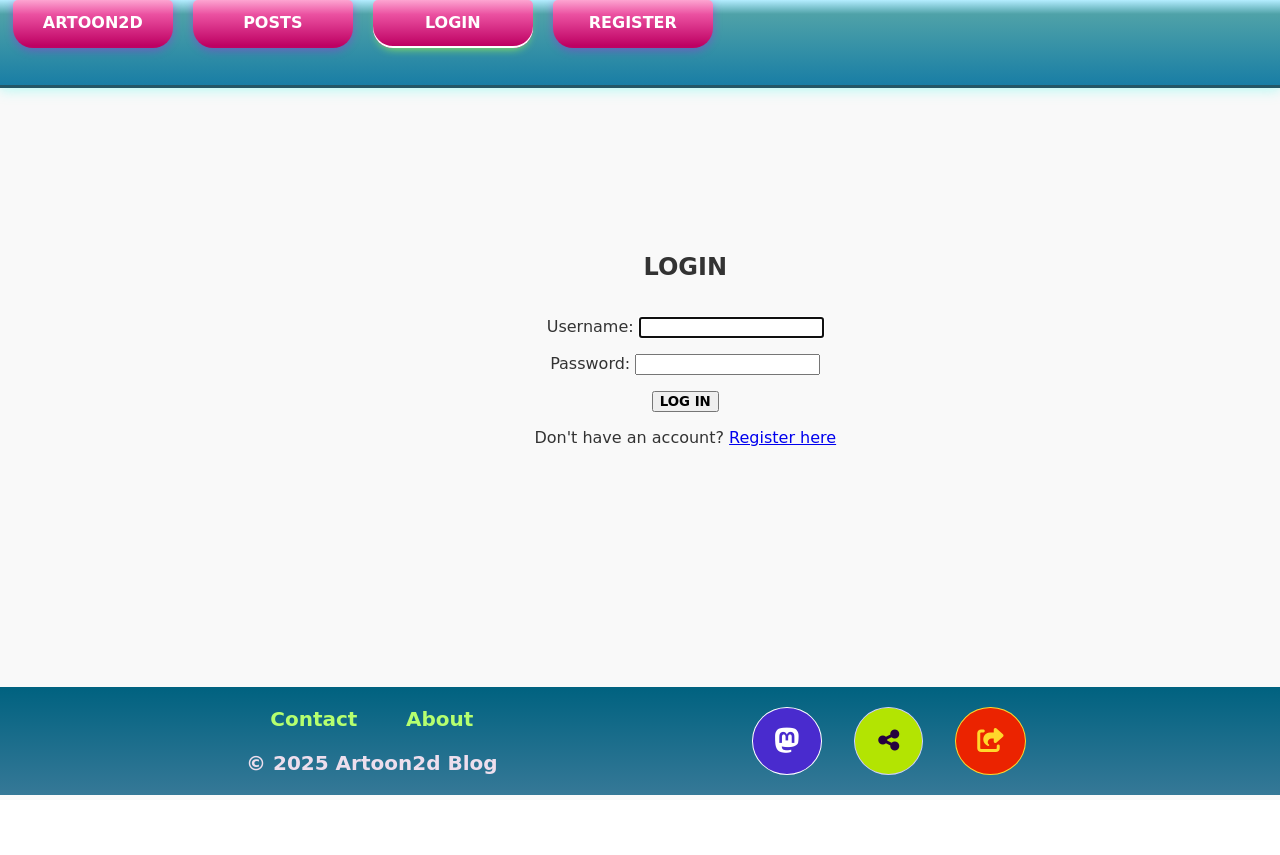
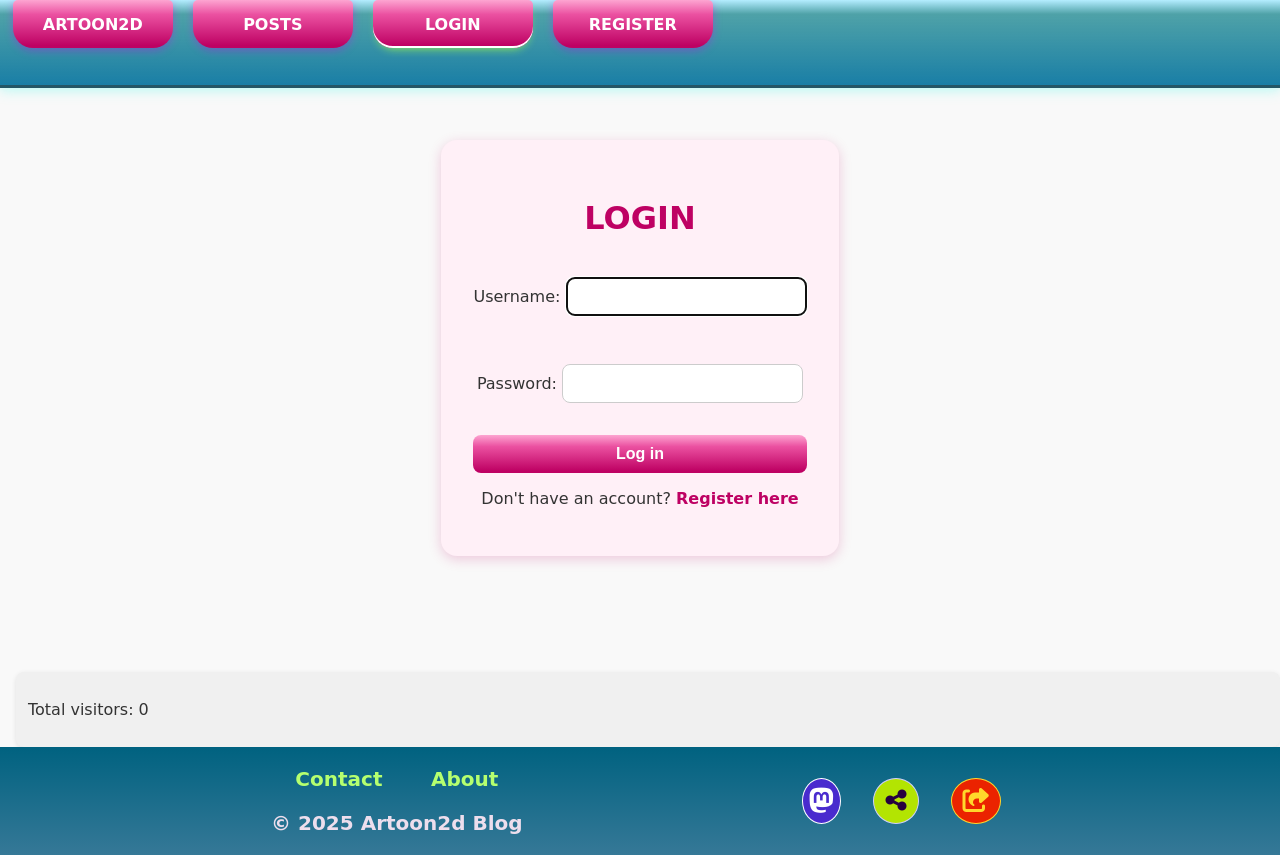
Before and after one commit to hearthdesign/artoon2d, a Django app: page /accounts/login/ in a window 1280 px wide. Before the commit the page ends 795 px from the top, so only its background shows below. Run offline with Django 4.2, Linux system fonts and the light colour scheme; data that the repository does not hold is empty; parts of the project's set-up code (start-up, migrations or seed data) failed here and were passed over.

Commit message:
Add: visitor counter functionality Update: templates for visitor display Enhance: login page styling

```diff
--- a/artoon2d/settings.py
+++ b/artoon2d/settings.py
@@ -53,6 +53,7 @@ TEMPLATES = [
                 'django.template.context_processors.request',
                 'django.contrib.auth.context_processors.auth',
                 'django.contrib.messages.context_processors.messages',
+                'artoon2d_blog.context_processors.visitor_count',
             ],
         },
     },
@@ -124,3 +125,6 @@ WSGI_APPLICATION = 'artoon2d.wsgi.application'
 # https://docs.djangoproject.com/en/4.2/ref/settings/#default-auto-field
 
 DEFAULT_AUTO_FIELD = 'django.db.models.BigAutoField'
+
+CSRF_COOKIE_SECURE = True
+SESSION_COOKIE_SECURE = True
--- /dev/null
+++ b/artoon2d_blog/context_processors.py
@@ -0,0 +1,8 @@
+from .models import VisitorCounter
+
+# Context processor to add visitor count to all templates
+def visitor_count(request):
+    counter = VisitorCounter.objects.first()
+    return {
+        'visitor_count': counter.total_visits if counter else 0
+    }
--- a/artoon2d_blog/static/artoon2d_blog/css/style.css
+++ b/artoon2d_blog/static/artoon2d_blog/css/style.css
@@ -1,3 +1,9 @@
+*,
+*::before,
+*::after {
+  box-sizing: border-box;
+}
+
 body {
   font-family: 'Comic Sans MS';
   display: flex;
@@ -8,9 +14,10 @@ body {
   background-color: #f9f9f9;
   color: #333;
   min-height: 100vh;
+  overflow-x: hidden;
 }
 
-h1, h2,h3, h4, button {
+h1, h2,h3, h4 {
   font-family: 'Comic Sans MS';
   text-transform: uppercase;
   font-weight: bold;
@@ -75,12 +90,18 @@ h1, h2,h3, h4, button {
 }
 
 .nav-button {
+  display: inline-flex; /* Ensures both <a> and <button> behave consistently */
+  align-items: center;  /* Vertically center text */
+  justify-content: center; /* Horizontally center text */
   background: linear-gradient(0deg, #be0163 5%, #eb51a1 70%, #fda5d1 100%);
   color: white;
   font-size: 1rem;
   font-weight: bold;
+  text-transform: uppercase;
+  text-decoration: none; /* Removes underline from <a> */
+  font-family: 'Comic Sans MS';
   border: none;
-  padding: 0.35rem 1rem 0.5rem 1rem;
+  padding: 0;
   border-radius: 0.3rem 0.3rem 1.25rem 1.25rem;
   margin-top: 0;
   width: 10rem;
@@ -427,6 +449,16 @@ main {
   border-radius: 0.7rem;
   object-fit: cover;
   display: block;
+  box-shadow: 0 0.25rem 0.55rem rgba(0, 98, 90, 0.682);
+}
+
+/* Visitor counter */
+.visitor-count{
+  margin-left: 1rem;
+  padding: 0.75rem;
+  border-radius: 0.5rem;
+  background-color: #f0f0f0; /* Optional: gives visual separation */
+  box-shadow: 0 0.1rem 0.3rem rgba(0, 0, 0, 0.1); /* Optional: subtle depth */
 }
 
 /* ======================
@@ -518,7 +547,7 @@ footer {
   background-color: #492bce;
   color: white;
   border: 1.5px solid rgb(255, 255, 255);
-  padding: 1rem 1.35rem;
+  padding: 0.6 0.85rem;
   border-radius: 50%;
   font-size: 1.8rem;
   font-weight: bold;
@@ -534,7 +563,7 @@ footer {
   background-color: #b3e402;
   color: rgb(37, 0, 63);
   border: 1.5px solid rgb(207, 206, 255);
-  padding: 1rem 1.45rem;
+  padding: 0.5rem 0.725rem;
   border-radius: 50%;
   font-size: 1.5rem;
   cursor: pointer;
@@ -549,7 +578,7 @@ footer {
   background-color: #eb2300;
   color: rgb(255, 216, 43);
   border: 1.5px solid rgb(255, 216, 43);
-  padding: 1rem 1.3rem;
+  padding: 0.5rem 0.65rem;
   border-radius: 50%;
   font-size: 1.5rem;
   cursor: pointer;
@@ -560,6 +589,29 @@ footer {
   background-color: #ff258b;
 }
 
+.hover-label {
+  position: absolute;
+  bottom: 100%;
+  left: 50%;
+  transform: translateX(-50%) translateY(-8px);
+  background: #333;
+  color: white;
+  padding: 4px 8px;
+  border-radius: 4px;
+  white-space: nowrap;
+  opacity: 0;
+  pointer-events: none;
+  transition: opacity 0.2s ease;
+  z-index: 10;
+}
+
+.icon-button {
+  position: relative;
+}
+
+.icon-button:hover .hover-label {
+  opacity: 1;
+}
 
 /* ========================
 ==== USER PROFILE PAGE ====
@@ -597,3 +649,105 @@ footer {
   background-color: #eb51a1;
   transition: background-color 0.3s ease;
 }
+
+/* ==================
+==== LOGIN.HTML =====
+====================*/
+.page_wrapper_login {
+  display: flex;
+  flex-direction: column;
+  align-items: center;       /* Center horizontally */
+  justify-content: center;   /* Center vertically */
+  min-height: 65vh;
+  width: 100%;
+  padding: 1rem;
+}
+
+.login-container {
+  display: flex;
+  flex-direction: column;
+  align-items: center;
+  justify-content: center;
+  width: 100%;               /* Full width on small screens */
+  max-width: 500px;          /* Limit width on larger screens */
+  padding: 2rem;
+  background-color: #fff0f7;
+  border-radius: 1rem;
+  box-shadow: 0 0.2rem 0.8rem rgba(190, 1, 99, 0.2);
+  font-family: 'Comic Sans MS';
+  margin: auto;
+  box-sizing: border-box;    /* Prevent overflow from padding */
+}
+
+.login-container h2 {
+  text-align: center;
+  font-size: 2rem;
+  color: #be0163;
+  margin-bottom: 1.5rem;
+  text-transform: uppercase;
+}
+
+.login-container form {
+  display: flex;
+  flex-direction: column;
+  gap: 1rem;
+}
+
+.login-container  form input {
+  padding: 0.6rem 1rem;
+  border-radius: 0.5rem;
+  border: 1px solid #ccc;
+  font-size: 1rem;
+}
+
+.login-container form button {
+  background: linear-gradient(0deg, #be0163 5%, #eb51a1 70%, #fda5d1 100%);
+  color: white;
+  font-weight: bold;
+  font-size: 1rem;
+  border: none;
+  border-radius: 0.5rem;
+  padding: 0.6rem 1rem;
+  cursor: pointer;
+  transition: transform 0.2s ease, box-shadow 0.3s ease;
+}
+
+.login-container form button:hover {
+  background: linear-gradient(0deg, #e03b7a 70%, #fd9bc1 100%);
+  transform: translateY(-2px);
+  box-shadow: 0 0.15rem 0.6rem rgba(142, 3, 235, 0.4);
+}
+
+.login-container p {
+  text-align: center;
+  margin-top: 1rem;
+  font-size: 1rem;
+}
+
+.login-container p a {
+  color: #be0163;
+  text-decoration: none;
+  font-weight: bold;
+}
+
+.login-container p a:hover {
+  text-decoration: underline;
+  color: #eb51a1;
+}
+
+/* Smallest screens */
+@media (max-width: 400px) {
+  .login-container {
+    padding: 1rem;
+  }
+
+  .login-container h2 {
+    font-size: 1.5rem;
+  }
+
+  .login-container form input,
+  .login-container form button {
+    font-size: 0.9rem;
+    padding: 0.5rem 0.75rem;
+  }
+}
--- a/artoon2d_blog/templates/artoon2d_blog/base.html
+++ b/artoon2d_blog/templates/artoon2d_blog/base.html
@@ -31,9 +31,7 @@
         {# Navigation bar #}
         <nav class="navbar">
             <ul>
-                <li><form action="{% url 'home' %}" method="get">
-                    <button class="nav-button {% if request.resolver_match.url_name == 'home' %}active{% endif %}">Artoon2d</button>
-                </form></li>
+                <li><a href="{% url 'home' %}" class="nav-button {% if request.resolver_match.url_name == 'home' %}active{% endif %}">Artoon2d</a></li>
                 <li><form action="{% url 'post_list' %}" method="get">
                     <button class="nav-button {% if request.resolver_match.url_name == 'post_list' %}active{% endif %}">Posts</button>
                 </form></li>
@@ -48,6 +46,7 @@
                 {% endif %}
             </ul>
         </nav>
+
     </header>
 
     <div class="layout-row">
@@ -59,6 +58,7 @@
     </div>
     </main>
 </div>
+<div class="visitor-count"><p>Total visitors: {{ visitor_count }}</p></div>
     <footer>
         <div class="informations">
             <p id="p-info"><a href="mailto:1.space.channel.1@gmail.com">Contact</a>
@@ -66,22 +66,26 @@
             <p>&copy; 2025 Artoon2d Blog</p>
         </div>
         <div class="social_btn_s">
-            <button class="mastodon-share-btn"
+            <button class="mastodon-share-btn icon-button" aria-label="Follow"
                 data-src="{{ post.title }} - {{ request.build_absolute_uri }}"
                 onclick="MastodonShare(event)">
                 <i class="fa-brands fa-mastodon"></i>
             </button>
-            <button class="pixelfeld-share-btn"
+            <span class="hover-label">Follow</span>
+            <button class="pixelfeld-share-btn icon-button" aria-label="Follow"
                 data-src="{{ post.title }} - {{ request.build_absolute_uri }}"
                 onclick="PixelfeldShare(event)">
                 <i class="fa-solid fa-share-nodes"></i>
             </button>
-            <button class="friendica-share-btn"
+            <span class="hover-label">Follow</span>
+            <button class="friendica-share-btn icon-button" aria-label="Follow"
                 data-title="{{ post.title }}"
                 data-url="{{ request.build_absolute_uri }}"
                 onclick="FriendicaShare(event)">
-                <i class="fa-solid fa-share-from-square"></i>
+                <i class="fa-solid fa-share-from-square" class="fa fa-user-plus"></i>
             </button>
+            <span class="hover-label">Follow</span>
+
         </div>
     </footer>
     <script src="{% static 'artoon2d_blog/js/scripts.js' %}"></script>
--- a/artoon2d_blog/templates/artoon2d_blog/home.html
+++ b/artoon2d_blog/templates/artoon2d_blog/home.html
@@ -3,9 +3,8 @@
 {% block title %}Welcome to ARTOON2D Blog{% endblock %}
 
 {% block content %}
+    {# Sidebar with recent posts #}
     <div class="sidebar-div">{% include 'artoon2d_blog/sidebar.html' %}</div>
-
-    {# Sidebar with recent posts #}
 
 <div class="hero">
     <h1>Hello!</h1>
--- a/artoon2d_blog/templates/artoon2d_blog/post_detail.html
+++ b/artoon2d_blog/templates/artoon2d_blog/post_detail.html
@@ -2,7 +2,7 @@
 {% block title %}{{ post.title }}{% endblock %}
 
 {% block content %}
-    <form method="post" action="{% url 'like_post' post.id %}">
+    <form method="post" action="{% url 'like_post' post.id %}" class="likes-form">
     {% csrf_token %}
     <button type="submit">
       {% if user in post.likes.all %}
@@ -11,7 +11,7 @@
         🤍 Like
       {% endif %}
     </button>
-    <span>{{ post.likes.count }} likes</span>
+    <span class="like-count">{{ post.likes.count }} likes</span>
   </form>
 
     <article>
--- a/templates/registration/login.html
+++ b/templates/registration/login.html
@@ -1,13 +1,15 @@
 {% extends "artoon2d_blog/base.html" %}
 {% block content %}
-<main class="page_wrapper">
-<h2>Login</h2>
+<main class="page_wrapper_login">
+<div class="login-container">
+  <h2>Login</h2>
   <form method="post">
     {% csrf_token %}
     {{ form.as_p }}
     <button type="submit">Log in</button>
   </form>
   <p>Don't have an account? <a href="{% url 'register' %}">Register here</a></p>
+</div>
 </main>
 
 {% endblock %}
```
Also changed, not shown: other parts of artoon2d_blog/static/artoon2d_blog/css/style.css (+33 -27 lines), artoon2d_blog/models.py (+7 -0 lines), artoon2d_blog/views.py (+10 -3 lines), README.md, artoon2d_blog/migrations/0002_visitorcounter.py (added).
